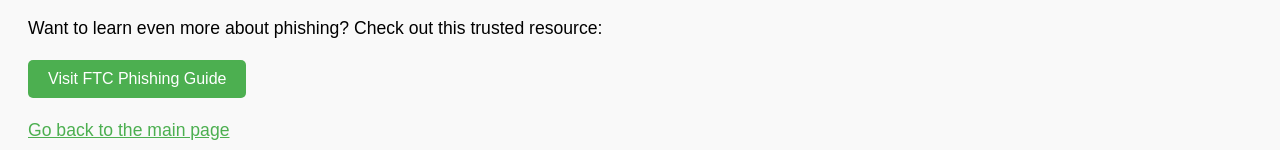
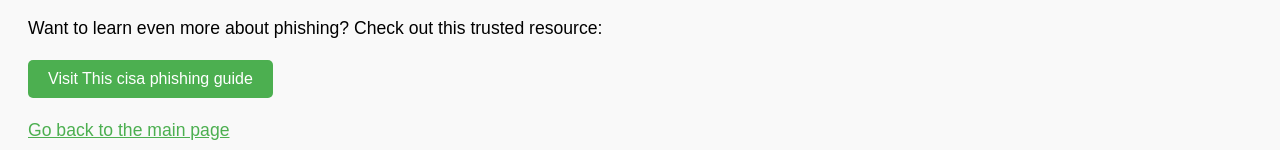
Before and after one commit to Thren55/Phishing-a-fish, a plain HTML site: page education.html in a window 1280 px wide. Shown: the part 229-379 px from the top of the page. Drawn offline with Linux system fonts and the light colour scheme.

Commit message:
Update education.html

```diff
--- a/education.html
+++ b/education.html
@@ -40,7 +40,7 @@
     <p>Want to learn even more about phishing? Check out this trusted resource:</p>
 <a href="https://www.cisa.gov/secure-our-world/recognize-and-report-phishing" target="_blank">
     <button style="padding: 10px 20px; font-size: 16px; background-color: #4CAF50; color: white; border: none; cursor: pointer; border-radius: 5px;">
-        Visit FTC Phishing Guide
+        Visit This cisa phishing guide
     </button>
 </a>
 
```
